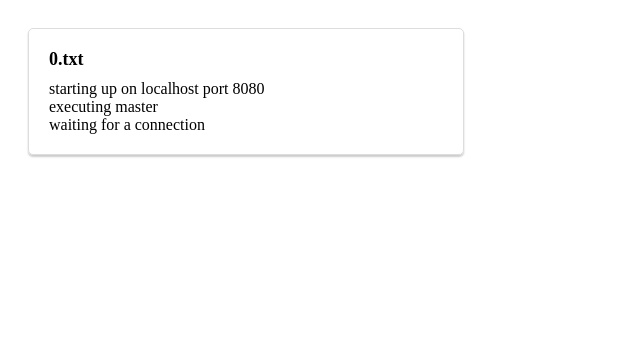
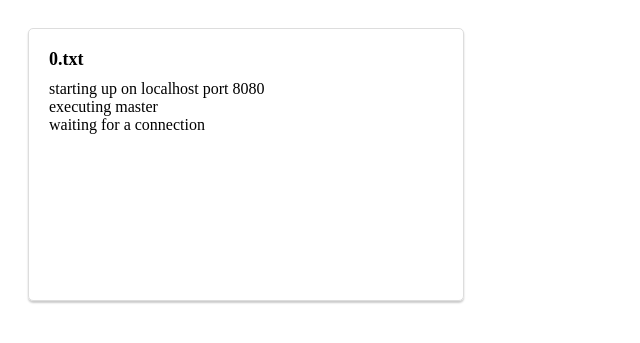
Before and after one commit to Chaitu32/Ricart_Agrawala-DS, a Flask app: page /display_files in a window 1280 px wide. Shown: the top 343 px of the page, without its empty margins (0-640 px from the left). Run offline with Flask 3, Linux system fonts and the light colour scheme.

Commit message:
Suibmission

```diff
--- a/Web_App/templates/display_files.html
+++ b/Web_App/templates/display_files.html
@@ -36,6 +36,8 @@
         word-wrap: break-word;
         max-width: 100%;
         font-size: 16px;
+        overflow-y: auto; /* Add scroll inside box */
+        height: 200px; /* Adjust the height value to your liking */
       }
     </style>
     <script>
```
